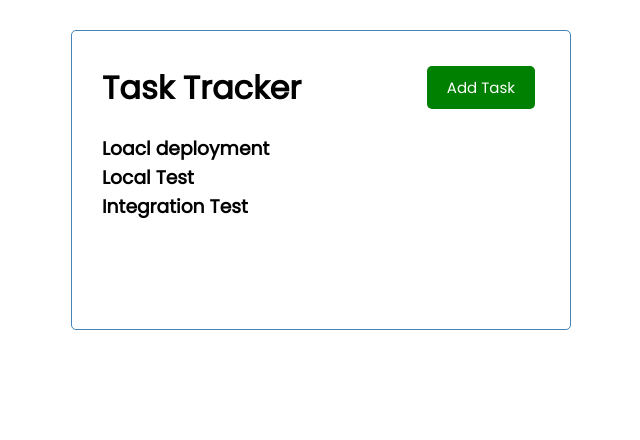
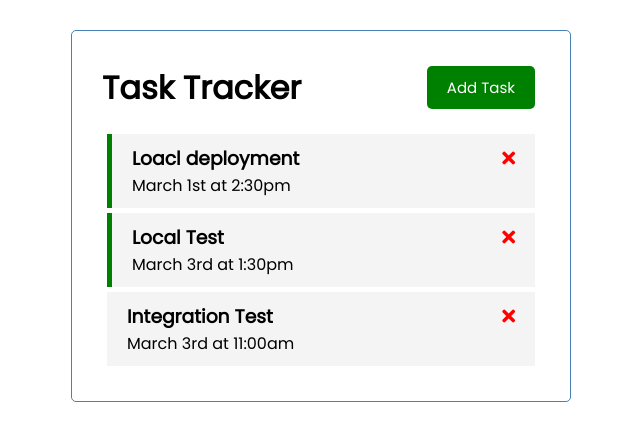
Before and after one commit to MorganZhuRunzhe/vue-crash-2021, a Vue app: page / in a window 1280 px wide. Shown: the top 440 px of the page, without its empty margins (319-959 px from the left). Built offline with nearby package versions, Linux system fonts and the light colour scheme.

Commit message:
Add single task component, dynamic classes, and emit events(delete task)

```diff
--- a/public/index.html
+++ b/public/index.html
@@ -4,6 +4,10 @@
     <meta charset="utf-8">
     <meta http-equiv="X-UA-Compatible" content="IE=edge">
     <meta name="viewport" content="width=device-width,initial-scale=1.0">
+    <link
+      rel="stylesheet"
+      href="https://cdnjs.cloudflare.com/ajax/libs/font-awesome/5.15.2/css/all.min.css"
+    />
     <link rel="icon" href="<%= BASE_URL %>favicon.ico">
     <title><%= htmlWebpackPlugin.options.title %></title>
   </head>
--- a/src/App.vue
+++ b/src/App.vue
@@ -1,7 +1,7 @@
 <template>
   <div class="container">
     <Header title="Task Tracker"/>
-    <Tasks :tasks="tasks"/>
+    <Tasks @delete-task="deleteTask" :tasks="tasks"/>
   </div>
 </template>
 
@@ -41,7 +41,14 @@ export default {
         reminder: false,
       },
     ]
-  }
+  },
+  methods: {
+    deleteTask(id) {
+      if (confirm('Are you sure?')) {
+        this.tasks = this.tasks.filter((task) => task.id !== id)
+      }
+    }
+  },
 
 }
 </script>
--- /dev/null
+++ b/src/components/Task.vue
@@ -0,0 +1,46 @@
+<template>
+    <div :class="[task.reminder ? 'reminder' : '', 'task']">
+        <h3>{{ task.text }}
+            <i @click="onDelete()" class="fas fa-times"></i>
+        </h3>
+        <p>{{ task.day }}</p>
+
+    </div>
+</template>
+
+<script>
+export default {
+    name: 'Task',
+    props: {
+        task: Object
+    },
+    methods: {
+      onDelete(id) {
+        this.$emit('delete-task', id)
+      }
+    },
+}
+</script>
+
+<style scope>
+.fas {
+  color: red;
+}
+
+.task {
+  background: #f4f4f4;
+  margin: 5px;
+  padding: 10px 20px;
+  cursor: pointer;
+}
+
+.task.reminder {
+  border-left: 5px solid green;
+}
+
+.task h3 {
+  display: flex;
+  align-items: center;
+  justify-content: space-between;
+}
+</style>
--- a/src/components/Tasks.vue
+++ b/src/components/Tasks.vue
@@ -1,14 +1,21 @@
 <template>
     <div :key="task.id" v-for="task in tasks">
-        <h3>{{ task.text }}</h3>
+        <!-- <h3>{{ task.text }}</h3> -->
+        <Task @delete-task="$emit('delete-task', task.id)" :task="task" />
     </div>
 </template>
 
 <script>
+import Task from './Task'
+
 export default {
     name: 'Tasks',
     props: {
         tasks: Array,
     },
+    components: {
+        Task,
+    },
+    emits: ['delete-task']
 }
 </script>
```
